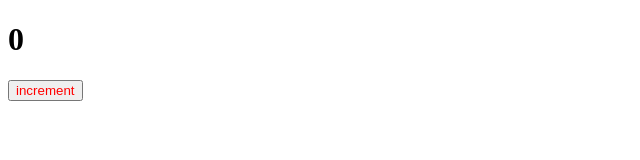
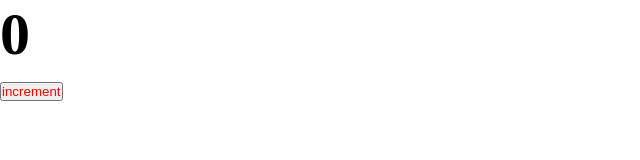
Before and after one commit to famovkin/middle_course, a React app: page / in a window 1280 px wide. Shown: the top 160 px of the page, without its empty margins (0-640 px from the left). Built offline with nearby package versions, Linux system fonts and the light colour scheme.

Commit message:
5: add MiniCssExtractPlugin, use css modules

```diff
--- a/package.json
+++ b/package.json
@@ -35,7 +35,8 @@
     "sass": "^1.49.9",
     "sass-loader": "^12.6.0",
     "style-loader": "^3.3.1",
-    "css-loader": "^6.6.0"
+    "css-loader": "^6.6.0",
+    "mini-css-extract-plugin": "^2.5.3"
   },
   "dependencies": {
     "react": "^17.0.2",
--- /dev/null
+++ b/src/App.tsx
@@ -0,0 +1,13 @@
+import { Counter } from './components/Counter';
+
+import './index.scss';
+
+const App = () => {
+  return (
+    <div className="app">
+      <Counter />
+    </div>
+  );
+};
+
+export default App;
--- a/src/components/Counter.scss
+++ b/src/components/Counter.module.scss
@@ -1,3 +1,3 @@
-button {
+.button {
   color: red;
 }
--- a/src/components/Counter.tsx
+++ b/src/components/Counter.tsx
@@ -1,6 +1,6 @@
 import { useState } from 'react';
 
-import './Counter.scss'
+import classes from './Counter.module.scss';
 
 export const Counter = () => {
   const [count, setCount] = useState(0);
@@ -10,7 +10,9 @@
   return (
     <>
       <h1>{count}</h1>
-      <button onClick={increment}>increment</button>
+      <button className={classes.button} onClick={increment}>
+        increment
+      </button>
     </>
   );
 };
--- /dev/null
+++ b/src/index.scss
@@ -0,0 +1,9 @@
+* {
+  margin: 0;
+  padding: 0;
+  box-sizing: border-box;
+}
+
+.app {
+  font-size: 30px;
+}
--- a/src/index.tsx
+++ b/src/index.tsx
@@ -1,10 +1,10 @@
 import { render } from 'react-dom';
 
-import { Counter } from './components/Counter';
+import App from './App';
 
 render(
   <div>
-    <Counter />
+    <App />
   </div>,
   document.getElementById('root'),
 );
```
Also changed, not shown: src/global.d.ts (added, +7 -0 lines), 4 other files (tests, documents, lock files or other folders).
